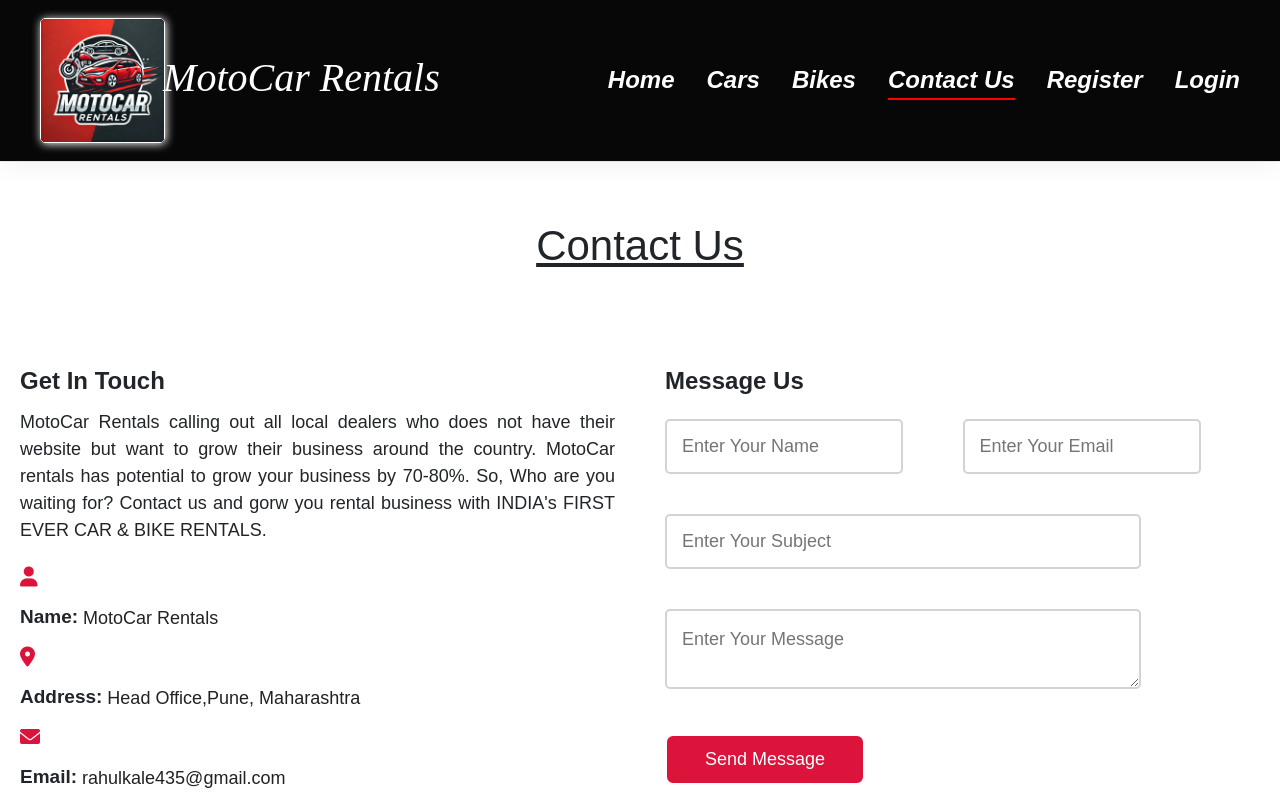
After one commit to rahulkale12/MotoCar_Rentals_Project, a Django app: page /contact/ in a window 1280 px wide. The commit adds this page. Shown: the top 806 px of the page. Run offline with Django 5.2, Linux system fonts and the light colour scheme.

Commit message:
added contact Us page and view

```diff
--- /dev/null
+++ b/MotoCar/App/templates/contact.html
@@ -0,0 +1,78 @@
+{% load static %}
+
+
+{% include 'header.html' %}
+
+<section class="contact" id=" contact">
+    <div class="max-width">
+        <h2 class="title">Contact Us</h2>
+        <div class="contact-content">
+            <div class="column-left">
+                <div class="text">Get In Touch</div>
+                <p>MotoCar Rentals calling out all local dealers who does not have their website but want to grow their business around the country. MotoCar rentals has potential to grow your business by 70-80%.
+                   So, Who are you waiting for? Contact us and gorw you rental business with INDIA's FIRST EVER CAR & BIKE RENTALS.
+                </p>
+                <div class="icons">
+                    <div class="row">
+                        <i class="fas fa-user"></i>
+                        <div class="info">
+                            <div class="head">Name:</div>
+                            <div class="subheading">MotoCar Rentals</div>
+                        </div>
+                    </div>
+
+                    <div class="row">
+                        <i class="fa-solid fa-location-dot"></i>
+                        <div class="info">
+                            <div class="head">Address:</div>
+                            <div class="subheading">Head Office,Pune, Maharashtra</div>
+                        </div>
+                    </div>
+
+                    <div class="row">
+                        <i class="fas fa-envelope"></i>
+                        <div class="info">
+                            <div class="head">Email:</div>
+                            <div class="subheading">rahulkale435@gmail.com</div>
+                        </div>
+                    </div>
+                </div>
+            </div>
+
+            <div class="column-right">
+                <div class="text">Message Us</div>
+                <form action="/contact/" method="post">
+                    {% csrf_token %}
+                    <div class="fields">
+                        <div class="field name">
+                            <input type="text" name="name" placeholder="enter your name" required>
+                        </div>
+                        <div class="field email">
+                            <input type="email" name="email" placeholder="enter your email" required>
+                        </div>
+                    </div>
+                        <div class="field subject">
+                            <input type="text" name="subject" placeholder="enter your subject">
+                        </div>
+                        <div class="field textarea">
+                            <textarea name="message" id="" rows="20" cols="10" placeholder="enter your message"></textarea>
+                        </div>
+                        <div class="button">
+                            <button type="submit">Send Message</button>
+                        </div>
+
+                </form>
+                    {% for msg in messages %}
+                        <h2>{{msg}}</h2>
+                    {% endfor %}
+            </div>
+        </div>
+    </div>
+    <div class="map">
+        <iframe src="https://www.google.com/maps/embed?pb=!1m18!1m12!1m3!1d121059.04711156077!2d73.78056543154413!3d18.524598599502376!2m3!1f0!2f0!3f0!3m2!1i1024!2i768!4f13.1!3m3!1m2!1s0x3bc2bf2e67461101%3A0x828d43bf9d9ee343!2sPune%2C%20Maharashtra!5e0!3m2!1sen!2sin!4v1731771285222!5m2!1sen!2sin" width="600" height="450" style="border:0;" allowfullscreen="" loading="lazy" referrerpolicy="no-referrer-when-downgrade"></iframe>
+
+    </div>
+
+</section>
+
+{% include 'footer.html' %}
--- a/MotoCar/App/templates/footer.html
+++ b/MotoCar/App/templates/footer.html
@@ -37,15 +37,18 @@
         </div>
 
         <div class="second-item">
-            <li><a href="#">Home</a></li>
+            <li><a href="{% url 'index' %}">Home</a></li>
         </div>
 
         <div class="third-item">
-            <li><a href="#">Cars</a></li>
+            <li><a href="/cars/">Cars</a></li>
         </div>
 
         <div class="fourth-item">
-            <li><a href="#">Bikes</a></li>
+            <li><a href="/bikes/">Bikes</a></li>
+        </div>
+        <div class="fifth-item">
+            <li><a href="/contact/">Contact Us</a></li>
         </div>
     </div>
     <hr>
--- a/MotoCar/App/templates/header.html
+++ b/MotoCar/App/templates/header.html
@@ -30,6 +30,7 @@
                     <li class="nav-item"><a href="{% url 'index' %}" class="nav-link  {% if request.path == '/' %}active{% endif %}">Home</a></li>
                     <li class="nav-item"><a href="/cars/" class="nav-link  {% if request.path == '/cars/' %}active{% endif %}">Cars</a></li>
                     <li class="nav-item"><a href="/bikes/" class="nav-link {% if request.path == '/bikes/' %}active{% endif %}">Bikes</a></li>
+                    <li class="nav-item"><a href="/contact/" class="nav-link {% if request.path == '/contact/' %}active{% endif %}">Contact Us</a></li>
                     <!-- <li class="nav-item"><a href="/my_cart/" class="nav-link {% if request.path == '/my_cart/' %}active{% endif %}">My Cart</a></li>
                     <li class="nav-item"><a href="/my_rentals/" class="nav-link {% if request.path == '/my_rentals/' %}active{% endif %}">My Rentals</a></li>
                     <li class="nav-item"><a href="/accounts/customer_profile/" class="nav-link {% if request.path == '/customer_profile/' %}active{% endif %}">My Profile</a></li> -->
--- a/MotoCar/App/templates/my_rentals.html
+++ b/MotoCar/App/templates/my_rentals.html
@@ -1,5 +1,5 @@
+{% load static %}
+{% include 'header.html' %}
 
-{% include 'header.html' %}
-welcome to your orders
 
 {% include 'footer.html' %}
--- a/MotoCar/App/urls.py
+++ b/MotoCar/App/urls.py
@@ -28,5 +28,7 @@ urlpatterns = [
 
     path("my_rentals/",views.my_rentals, name="my_rentals"),
 
+    path('contact/', views.contact, name="contact"),
+
 
 ]
--- a/MotoCar/App/views.py
+++ b/MotoCar/App/views.py
@@ -1,5 +1,5 @@
 from django.shortcuts import render,redirect
-from App.models import Car, Bike,State,City,Cart, Rented_vehicles
+from App.models import Car, Bike,State,City,Cart, Rented_vehicles, Contact_US
 from accounts.models import Customer_register
 from django.core.exceptions import ObjectDoesNotExist
 from datetime import datetime
@@ -1415,7 +1415,24 @@ def remove_from_cart(request, id):
     return redirect("/my_cart/")
 
 
+#####Contact View##############################################################################################
 
+def contact(request):
+    if request.method == "POST":
+        name = request.POST.get('name')
+        email = request.POST.get('email')
+        subject = request.POST.get('subject')
+        message = request.POST.get('message')
+
+        try:
+            Contact_US.objects.create(name=name, email=email, subject=subject, message=message)
+            messages.info(request, "Thank you for Contacting MotoCar Rentals will shortly get back to you, till than Happy Renting!!")
+            return redirect('/contact/')
+        except:
+            messages.info(request, "Cannot send message , Please try again after some time.")
+            return redirect('/contact/')
+
+    return render(request, "contact.html")
 
 
 # def remove_from_rented_vehicle(request, id):
--- a/MotoCar/static/css/style.css
+++ b/MotoCar/static/css/style.css
@@ -541,6 +541,7 @@ button:hover {
 
 
 
+
 .section-about img {
     padding: 1rem; /* Adjusted padding for the images */
     width: 15rem; /* Set a consistent width for images */
@@ -591,6 +592,206 @@ button:hover {
 
 /* ---------------------------------------------------------------------------------------------------------------------------------------------*/
 
+/* Contact page styling Start */
+
+
+.contact{
+    width: 100%;
+    font-family: "Poppins",sans-serif;
+    padding: 0px 20px 50px;
+}
+
+.contact .title{
+    font-family: "Ubuntu", sans-serif;
+    font-size: 42px;
+    margin-bottom: 32px;
+    text-align: center;
+    padding: 60px;
+    text-decoration: underline;
+}
+
+.contact .max-width{
+    width: 100%;
+}
+
+.contact-content{
+    display: flex;
+    /* justify-content: center;
+    align-items: center; */
+    gap: 50px;
+    margin: 0 auto;
+    box-sizing: border-box;
+}
+
+.contact .contact-content .column-left{
+    width: 100%;
+    box-sizing: border-box;
+
+}
+
+.contact .contact-content .column-left .text{
+    font-size: 24px;
+    font-weight: 600;
+    margin-bottom: 10px;
+}
+
+.contact .contact-content .column-left p{
+    font-size: 18px;
+    text-align: justify;
+    margin-bottom: 15px;
+}
+
+.contact .contact-content .column-left .icons{
+    margin: 10px 0;
+}
+
+
+.contact .contact-content .column-left .icons .row{
+    display: flex !important;
+    height: 80px;
+    align-items: center;
+
+    & .info{
+        display: flex;
+        align-items: center;
+
+        & .subheading{
+            margin-top: 3px;
+            margin-left: 5px;
+        }
+
+    }
+}
+
+.contact .contact-content .column-left .icons .row i{
+
+    font-size: 20px;
+    color: crimson;
+
+}
+
+
+.contact .contact-content .column-left .icons .info .head{
+    font-size: 19px;
+   font-weight: 700;
+
+}
+
+.contact .contact-content .column-left .icons .info .subheading{
+
+    font-size: 18px;
+    color: #222;
+
+ }
+
+.contact .contact-content .column-right{
+    width: 100%;
+    box-sizing: border-box;
+
+ }
+
+ .contact .column-right .text{
+    font-size: 24px;
+    font-weight: 600;
+ }
+
+.contact .contact-content .column-right form .fields{
+    display: flex;
+
+ }
+
+.contact .column-right form .field,
+.contact .column-right form .fieldS .field{
+        width: 100%;
+        height: 100%;
+ }
+
+ .contact .column-right form .textarea{
+    height: 80px;
+ }
+
+.contact .column-right form .field input{
+    width: 80%;
+    height: 100%;
+    border: 2px solid lightgrey;
+    outline: none;
+    border-radius: 5px;
+    margin: 20px auto;
+    padding: 15px 15px;
+    font-size: 18px;
+    font-family: "Poppins",sans-serif;
+
+}
+
+.contact .column-right form .field textarea{
+    width: 80%;
+    height: 100%;
+    border: 2px solid lightgrey;
+    outline: none;
+    border-radius: 5px;
+    margin: 20px auto;
+    padding: 15px 15px;
+    font-size: 18px;
+    font-family: "Poppins",sans-serif;
+
+}
+
+.contact .column-right form .button {
+    width: 80%;
+    display: flex;
+    justify-content: start;
+    margin-top: 50px;
+    box-sizing: border-box;
+
+
+}
+
+.contact .column-right form .button button {
+    width: 200px;
+    background-color: crimson;
+    font-size: 18px;
+    font-weight: 500;
+    color: #fff;
+    padding: 10px;
+    border-radius: 8px;
+    outline: none;
+    border: 2px solid;
+    transition: all 0.3s ease;
+    cursor: pointer;
+    box-sizing: border-box;
+
+}
+.contact .column-right form .button button:hover {
+    background-color: black;
+}
+
+.contact .contact-content form input:focus, textarea:focus{
+    border-color: crimson;
+}
+
+.contact .contact-content form input,textarea{
+    text-transform: capitalize;
+}
+
+
+.contact .map{
+    width: 50%;
+    height: auto;
+    margin-left: 5rem;
+}
+
+.contact .map iframe{
+    width: 500px;
+    height: 500px;
+
+}
+
+
+
+
+/* conatct page styling end
+
+/*---------------------------------------------------------------------------------------------------------------------------------------------- */
 
 /* Footer section start */
 
@@ -625,7 +826,7 @@ button:hover {
 
 .section-footer .container {
     display: grid;
-    grid-template-columns: repeat(4, 1fr);
+    grid-template-columns: repeat(5, 1fr);
     justify-items: center;
     align-items: center;
     gap: 30px;
```
Also changed, not shown: MotoCar/App/models.py (+11 -0 lines), MotoCar/App/templates/index.html (+6 -2 lines), MotoCar/App/migrations/0012_contact_us.py (added).
